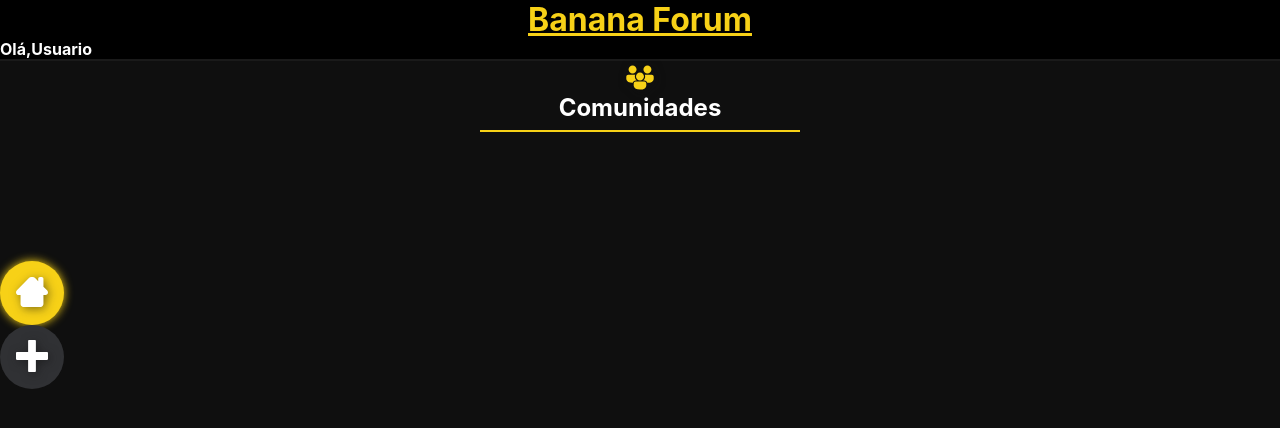
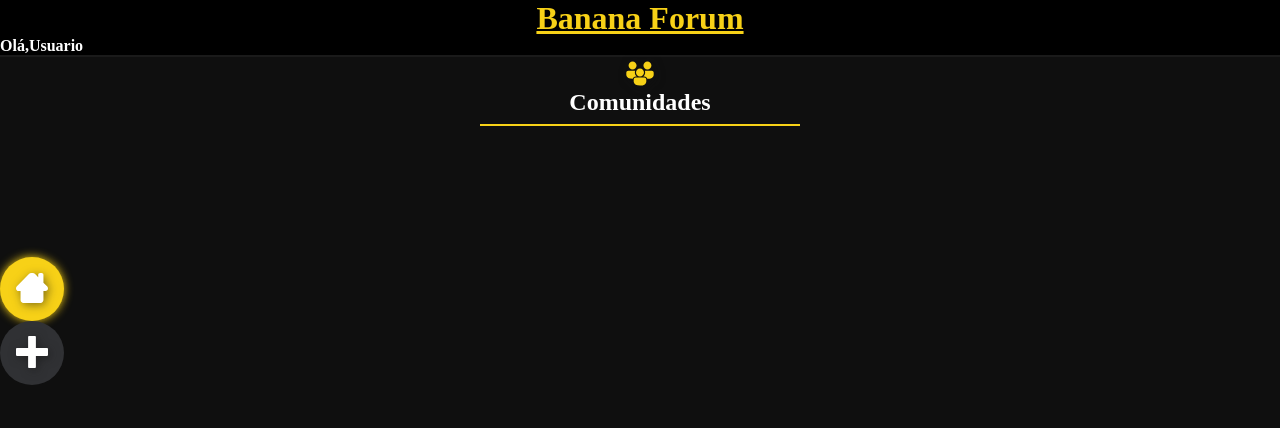
Before and after one commit to BananaOSOficial/Bananaforum, a plain HTML site: page index.html in a window 1280 px wide. Drawn offline with Linux system fonts and the light colour scheme.

Commit message:
Update index.html

```diff
--- a/index.html
+++ b/index.html
@@ -2,7 +2,10 @@
 <html>
   <head>
     <meta name="viewport" content="width=device-width, initial-scale=1.0">
-    <title>Banana Forum</title>
+    <link rel="preconnect" href="https://fonts.googleapis.com">
+<link rel="preconnect" href="https://fonts.gstatic.com" crossorigin>
+<link href="https://fonts.googleapis.com/css2?family=Press+Start+2P&display=swap" rel="stylesheet">
+	  <title>Banana Forum</title>
     <style>
       * {
         margin: 0;
@@ -19,7 +22,7 @@
       body {
         background-color: #0F0F0F;
         color: #FFFFFF;
-		font-family: inter;
+		font-family: Press Start 2P;
       }
 		h2 {
 			text-align: center;
```
